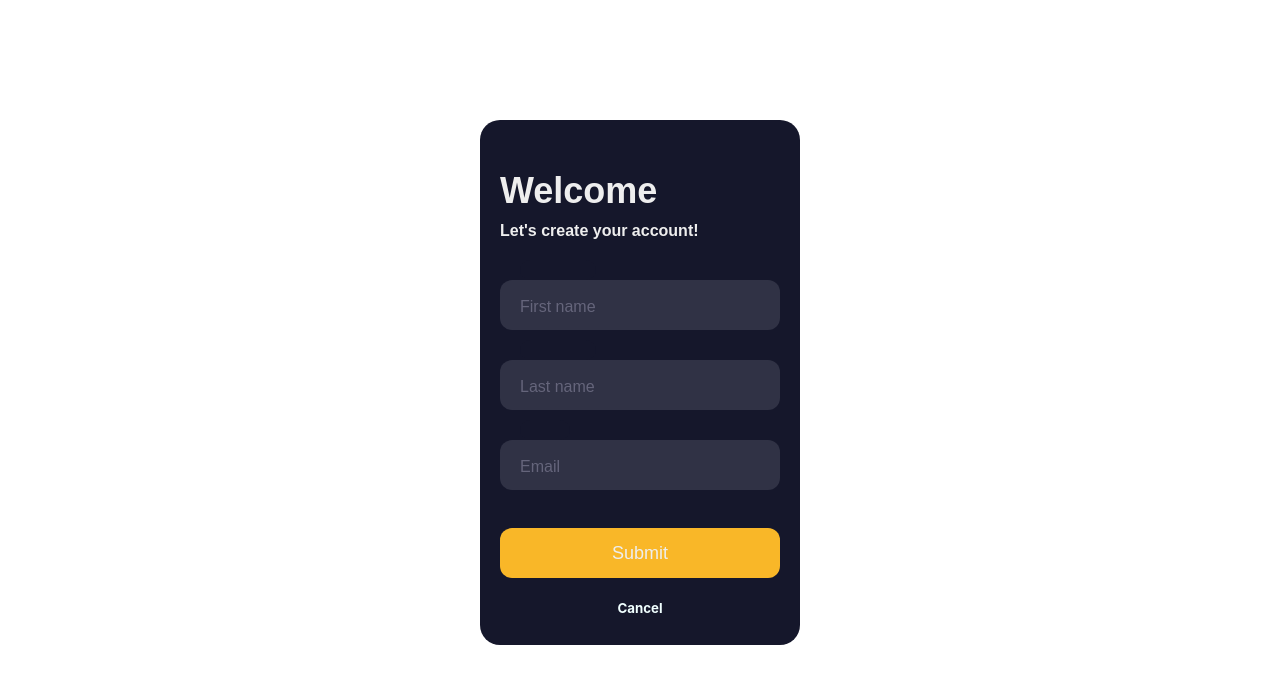
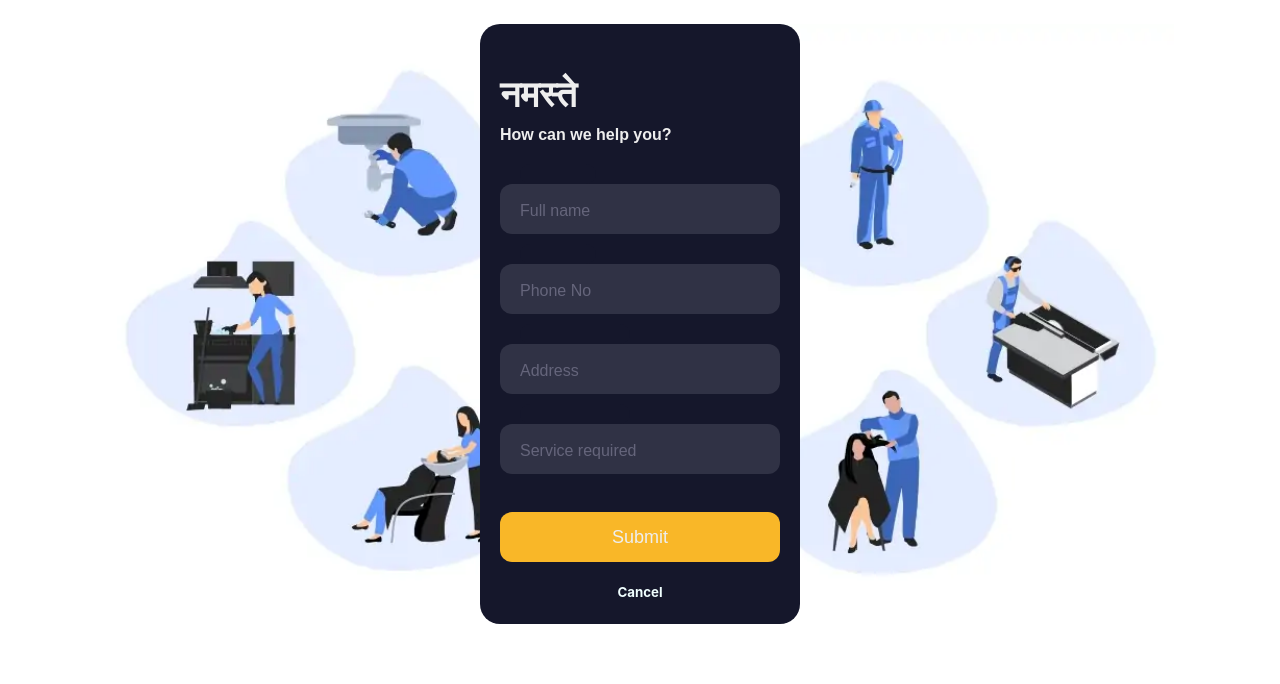
Before and after one commit to nikhilmeria/next_auth_app, a Next.js app: page /features/services in a window 1280 px wide. Shown: the top 684 px of the page. Built offline with nearby package versions, Linux system fonts and the light colour scheme.

Commit message:
fn 2 handle form submission done with bkend api

```diff
--- a/pages/api/form.js
+++ b/pages/api/form.js
@@ -2,7 +2,7 @@ export default function formHandler(req, res) {
  if (req.method === "POST") {
   console.log("body1: ", req.body.myName);
   console.log("body2: ", req.body.myPhn);
-  console.log("body3: ", req.body.myValue);
+  console.log("body3: ", req.body.myServ);
 
   res.status(201).json({data: "Form processing sucessful"});
  }
--- a/pages/features/services.js
+++ b/pages/features/services.js
@@ -5,17 +5,17 @@ import serviceStyles from "../../styles/Services.module.css";
 function Service() {
  const [myName, setMyName] = useState("");
  const [myPhn, setMyPhn] = useState("");
- const [myValue, setMyValue] = useState("");
+ const [myServ, setMyServ] = useState("");
 
  const handleSubmit = async (e) => {
   e.preventDefault();
   console.log(myName);
   console.log(myPhn);
-  console.log(myValue);
+  console.log(myServ);
 
   const response = await fetch("/api/form", {
    method: "POST",
-   body: JSON.stringify({myName, myPhn, myValue}),
+   body: JSON.stringify({myName, myPhn, myServ}),
    headers: {"Content-Type": "application/json"},
   });
 
@@ -24,47 +24,66 @@ function Service() {
  };
 
  return (
-  <>
+  <div className={serviceStyles.main}>
    <div className={serviceStyles.form}>
-    <div className={serviceStyles.title}>Welcome</div>
-    <div className={serviceStyles.subtitle}>Let's create your account!</div>
+    <div className={serviceStyles.title}>नमस्ते</div>
+    <div className={serviceStyles.subtitle}>How can we help you?</div>
     <div className={serviceStyles.inputContainer + " " + serviceStyles.ic1}>
      <input
-      id="firstname"
+      id="fullname"
       className={serviceStyles.input}
       type="text"
       placeholder=" "
+      required
+      onChange={(e) => setMyName(e.target.value)}
      />
      <div className={serviceStyles.cut}></div>
-     <label htmlFor="firstname" className={serviceStyles.placeholder}>
-      First name
+     <label htmlFor="fullname" className={serviceStyles.placeholder}>
+      Full name
      </label>
     </div>
     <div className={serviceStyles.inputContainer + " " + serviceStyles.ic2}>
      <input
-      id="lastname"
+      id="phnNo"
       className={serviceStyles.input}
-      type="text"
+      type="tel"
       placeholder=" "
+      required
+      onChange={(e) => setMyPhn(e.target.value)}
      />
      <div className={serviceStyles.cut}></div>
-     <label htmlFor="lastname" className={serviceStyles.placeholder}>
-      Last name
+     <label htmlFor="phnNo" className={serviceStyles.placeholder}>
+      Phone No
      </label>
     </div>
     <div className={serviceStyles.inputContainer + " " + serviceStyles.ic2}>
      <input
-      id="email"
+      id="add"
       className={serviceStyles.input}
       type="text"
       placeholder=" "
+      required
      />
      <div className={serviceStyles.cut + " " + serviceStyles.cutShort}></div>
-     <label htmlFor="email" className={serviceStyles.placeholder}>
-      Email
+     <label htmlFor="add" className={serviceStyles.placeholder}>
+      Address
      </label>
     </div>
-    <button type="text" className={serviceStyles.submit}>
+    <div className={serviceStyles.inputContainer + " " + serviceStyles.ic2}>
+     <input
+      id="serv"
+      className={serviceStyles.input}
+      type="text"
+      placeholder=" "
+      required
+      onChange={(e) => setMyServ(e.target.value)}
+     />
+     <div className={serviceStyles.cut + " " + serviceStyles.cutShort}></div>
+     <label htmlFor="serv" className={serviceStyles.placeholder}>
+      Service required
+     </label>
+    </div>
+    <button type="text" className={serviceStyles.submit} onClick={handleSubmit}>
      Submit
     </button>
     <Link href="/">
@@ -73,7 +92,7 @@ function Service() {
      </div>
     </Link>
    </div>
-  </>
+  </div>
  );
 }
 
--- a/styles/Services.module.css
+++ b/styles/Services.module.css
@@ -1,12 +1,21 @@
+.main{
+  background-image: url("../public/images/services.webp");
+  max-width:100%;
+  min-height: 500px;
+  background-position-x: center;
+  background-repeat: no-repeat;
+  background-size: contain;
+}
+
 .form {
   background-color: #15172b;
   border-radius: 20px;
   box-sizing: border-box;
-  max-height: 525px;
+  max-height: 600px;
   padding: 20px;
   width: 320px;
   margin: auto;
-  margin-top: 15vh;
+  margin-top: 3vh;
 }
 
 .title {
@@ -65,7 +74,7 @@
 }
 
 .cutShort {
-  width: 50px;
+  width: 110px;
 }
 
 .input:focus ~ .cut,
```
